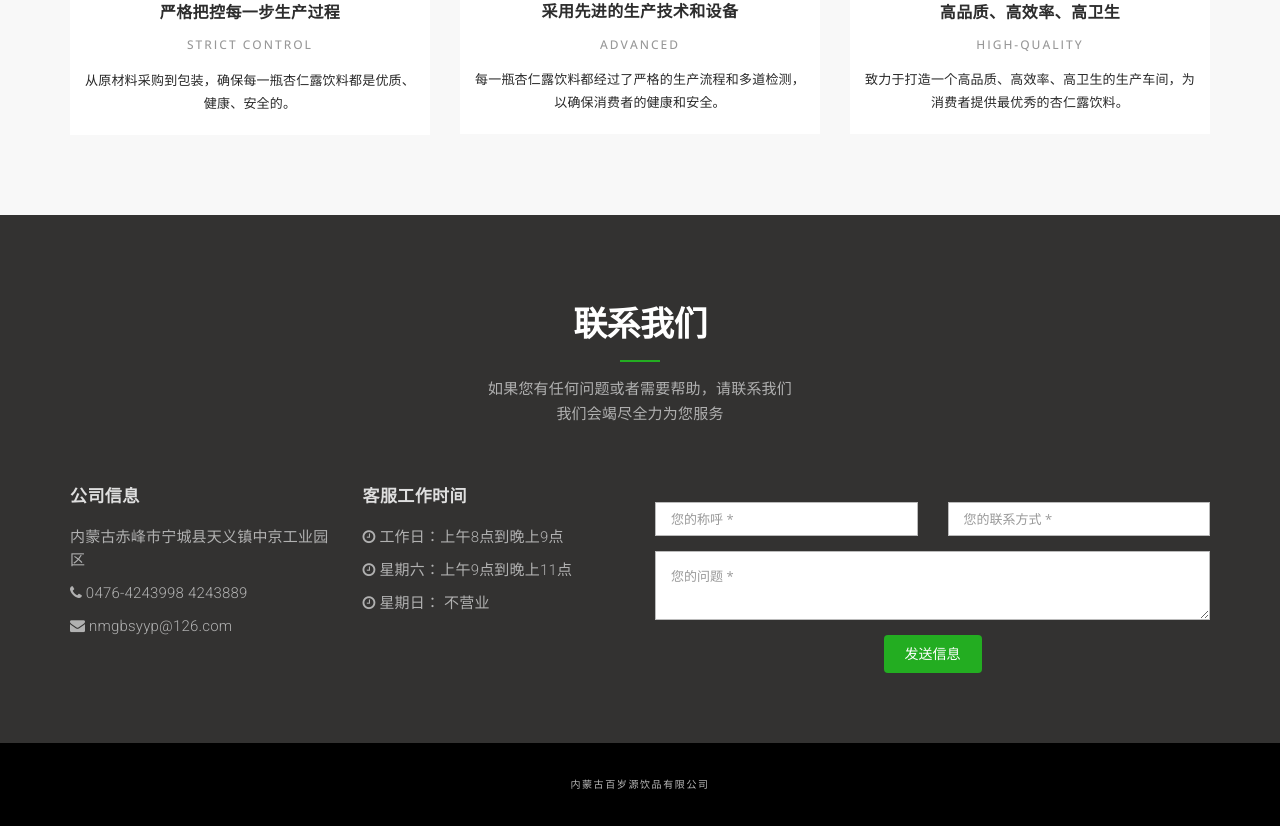
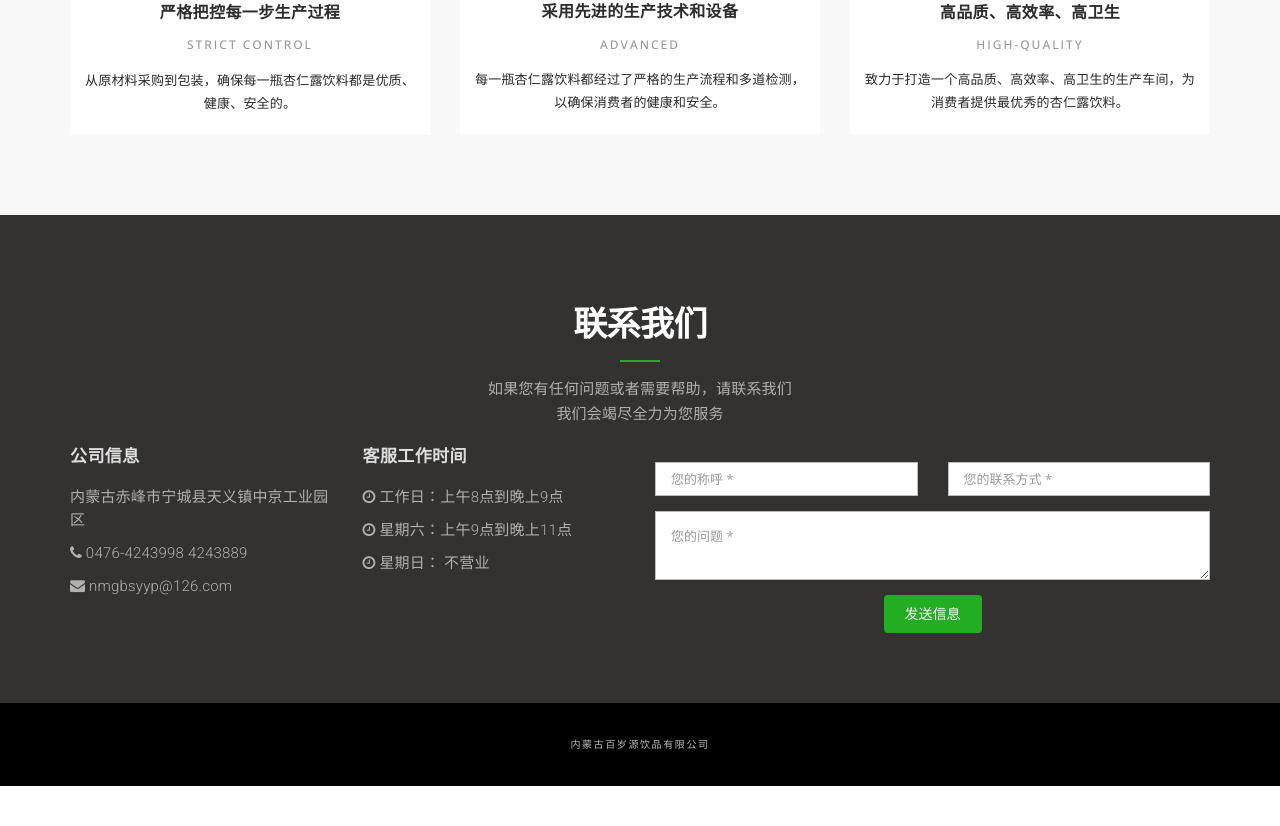
Before and after one commit to BAISUIYUAN/BAISUIYUAN, a plain HTML site: page index.html in a window 1280 px wide. Shown: the part 3193-4019 px from the top of the page. After the commit the page ends 3979 px from the top, so only its background shows below. Drawn offline with nearby package versions, Linux system fonts and the light colour scheme.

Commit message:
Update index.html

```diff
--- a/index.html
+++ b/index.html
@@ -455,7 +455,7 @@
 					<div class="col-lg-12 text-center">
 						<div class="section-title">
 							<h2>联系我们</h2>
-							<p>如果您有任何问题或者需要帮助，请联系我们<br>我们会竭尽全力为您服务</p>
+							<p style="margin-right: 0px;margin-left: 0px;margin-top: 0px;margin-bottom: 20px;">如果您有任何问题或者需要帮助，请联系我们<br>我们会竭尽全力为您服务</p>
 						</div>
 					</div>
 				</div>
```
